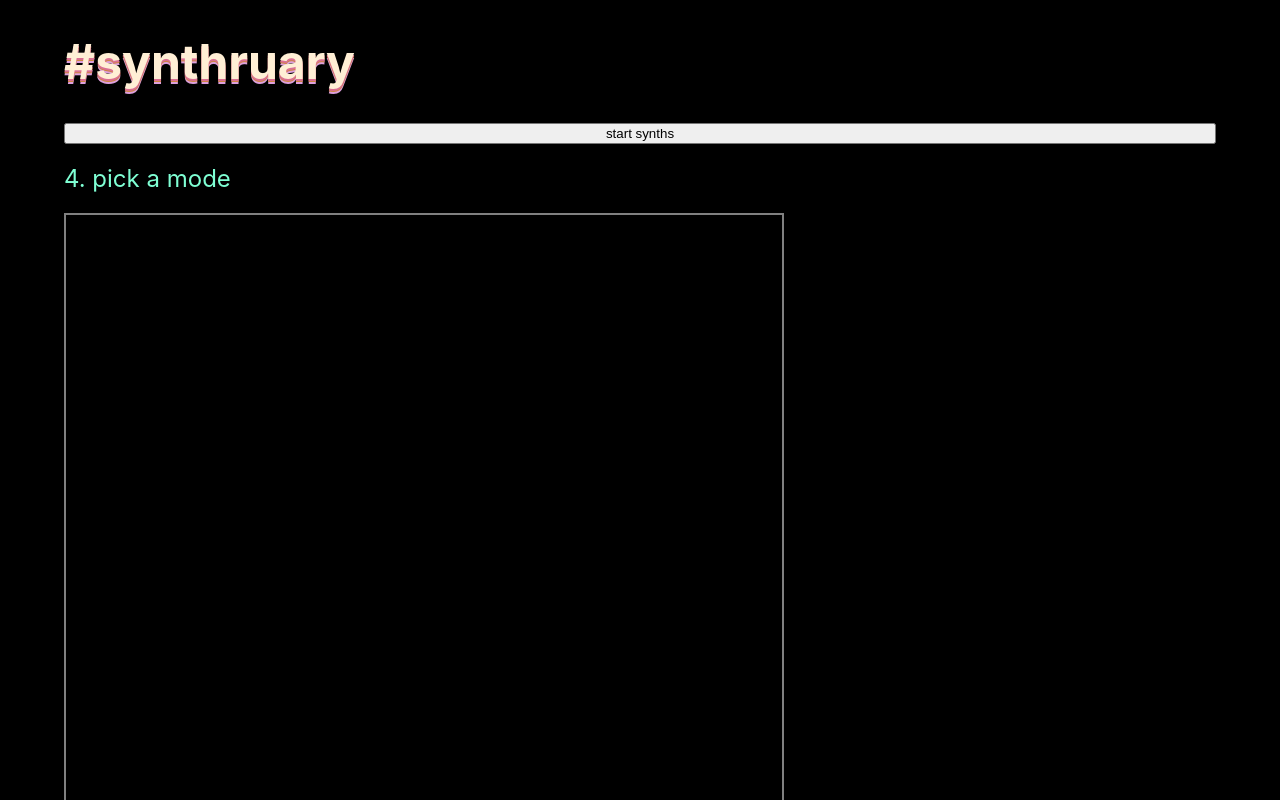
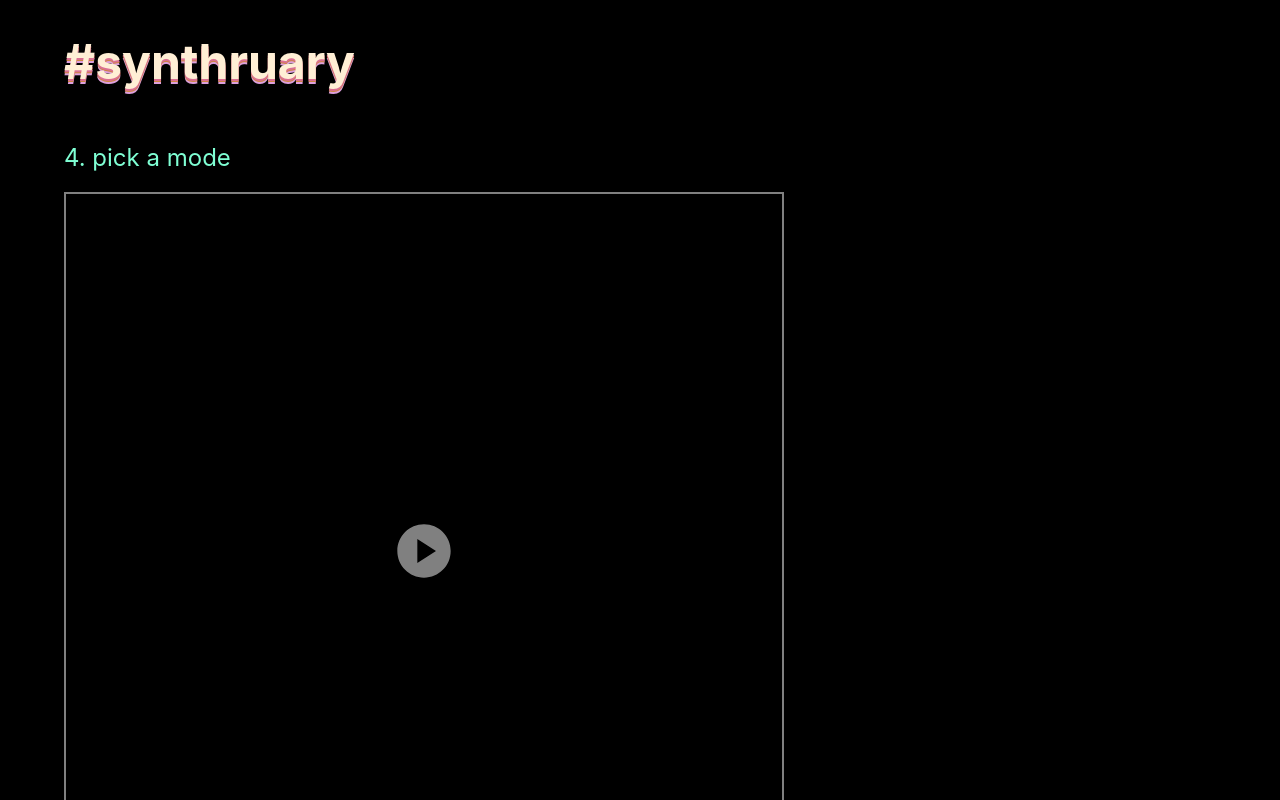
Before and after one commit to chromakode/synthruary, a Next.js app: page / in a window 1280 px wide. Shown: the top 800 px of the page. Built offline with nearby package versions, Linux system fonts and the light colour scheme; what @tonaljs/tonal would draw is missing.

Commit message:
Add play button to init Web Audio

```diff
--- a/package.json
+++ b/package.json
@@ -15,6 +15,7 @@
     "next": "12.0.10",
     "react": "17.0.2",
     "react-dom": "17.0.2",
+    "react-icons": "^4.3.1",
     "seedrandom": "^3.0.5"
   },
   "devDependencies": {
--- a/pages/index.tsx
+++ b/pages/index.tsx
@@ -6,6 +6,7 @@ import { One } from "../synths/one";
 import { Two } from "../synths/two";
 import { Three } from "../synths/three";
 import { Four } from "../synths/four";
+import { SynthWrapper } from "../synths/base";
 
 const Home: NextPage = () => {
   const [hasInteracted, setHasInteracted] = useState(false);
@@ -31,17 +32,16 @@ const Home: NextPage = () => {
           </a>
         </h1>
 
-        {!hasInteracted && (
-          <button onClick={handleInteract}>start synths</button>
-        )}
-
+        <SynthWrapper>
           <a href="#4">
             <h2 id="4">4. pick a mode</h2>
           </a>
           <Four />
 
           <a href="#3">
-          <h2 id="3">3. musique concrète &mdash; &ldquo;garbage day&rdquo;</h2>
+            <h2 id="3">
+              3. musique concrète &mdash; &ldquo;garbage day&rdquo;
+            </h2>
           </a>
           <Three />
 
@@ -54,6 +54,7 @@ const Home: NextPage = () => {
             <h2 id="1">1. minimalism</h2>
           </a>
           <One />
+        </SynthWrapper>
       </main>
     </div>
   );
--- a/styles/Home.module.css
+++ b/styles/Home.module.css
@@ -24,6 +24,7 @@
 }
 
 .canvas {
+  position: relative;
   border: 2px solid gray;
   width: 90vmin;
   height: 90vmin;
@@ -40,6 +41,29 @@
   cursor: grabbing;
 }
 
+.readyButton {
+  position: absolute;
+  top: 0;
+  bottom: 0;
+  left: 0;
+  right: 0;
+  width: 100%;
+  background: none;
+  border: none;
+  cursor: pointer;
+}
+
+.playIcon {
+  color: white;
+  font-size: 4rem;
+  opacity: 0.5;
+  transition: opacity 200ms ease-out;
+}
+
+.readyButton:hover .playIcon {
+  opacity: 0.75;
+}
+
 .video {
   width: 100%;
   height: 100%;
--- a/synths/base.tsx
+++ b/synths/base.tsx
@@ -1,12 +1,14 @@
 import React, {
   ReactNode,
   useCallback,
+  useContext,
   useEffect,
   useRef,
   useState,
 } from "react";
 import classNames from "classnames";
-import { clamp } from "lodash";
+import { clamp, noop } from "lodash";
+import { MdPlayCircle } from "react-icons/md";
 import styles from "../styles/Home.module.css";
 
 let _ctx: AudioContext | undefined;
@@ -50,6 +52,33 @@ function posTouch(ev: React.TouchEvent<HTMLElement>): [number, number] {
   return [x, y];
 }
 
+interface SynthContextState {
+  ready: boolean;
+  handleInit: () => void;
+}
+
+const SynthContext = React.createContext<SynthContextState>({
+  ready: false,
+  handleInit: noop,
+});
+
+export function SynthWrapper({ children }: { children: ReactNode }) {
+  const [ready, setReady] = useState<boolean>(false);
+  const handleInit = useCallback(() => {
+    // Audio context must wait until interaction
+    getAudioContext();
+    setReady(true);
+  }, []);
+  const state = { ready, handleInit };
+  return (
+    <SynthContext.Provider value={state}>{children}</SynthContext.Provider>
+  );
+}
+
+function useSynthState() {
+  return useContext(SynthContext);
+}
+
 export function SynthBox<S extends Synth, ST>({
   className,
   synth: SynthClass,
@@ -70,6 +99,7 @@ export function SynthBox<S extends Synth, ST>({
   children?: ReactNode;
 }) {
   const ref = useRef<HTMLDivElement>(null);
+  const synthState = useSynthState();
   const [isActive, setActive] = useState(false);
   const synth = useRef<S>();
 
@@ -150,15 +180,32 @@ export function SynthBox<S extends Synth, ST>({
     };
   }, [SynthClass]);
 
+  const interactHandlers = synthState.ready
+    ? {
+        onMouseDown: handleMouseDown,
+        onTouchStart: handleTouchStart,
+        onTouchMove: handleTouchMove,
+        onTouchEnd: handleTouchEnd,
+      }
+    : {};
+
+  const readyOverlay = synthState.ready ? null : (
+    <button
+      className={styles.readyButton}
+      onClick={synthState.handleInit}
+      aria-label="Start synth"
+    >
+      <MdPlayCircle className={styles.playIcon} />
+    </button>
+  );
+
   return (
     <div
       ref={ref}
       className={classNames(className, { [styles.active]: isActive })}
-      onMouseDown={handleMouseDown}
-      onTouchStart={handleTouchStart}
-      onTouchMove={handleTouchMove}
-      onTouchEnd={handleTouchEnd}
+      {...interactHandlers}
     >
+      {readyOverlay}
       {children}
     </div>
   );
```
Also changed, not shown: 1 other file (tests, documents, lock files or other folders). Lines whose indentation alone changed are shown as unchanged.
